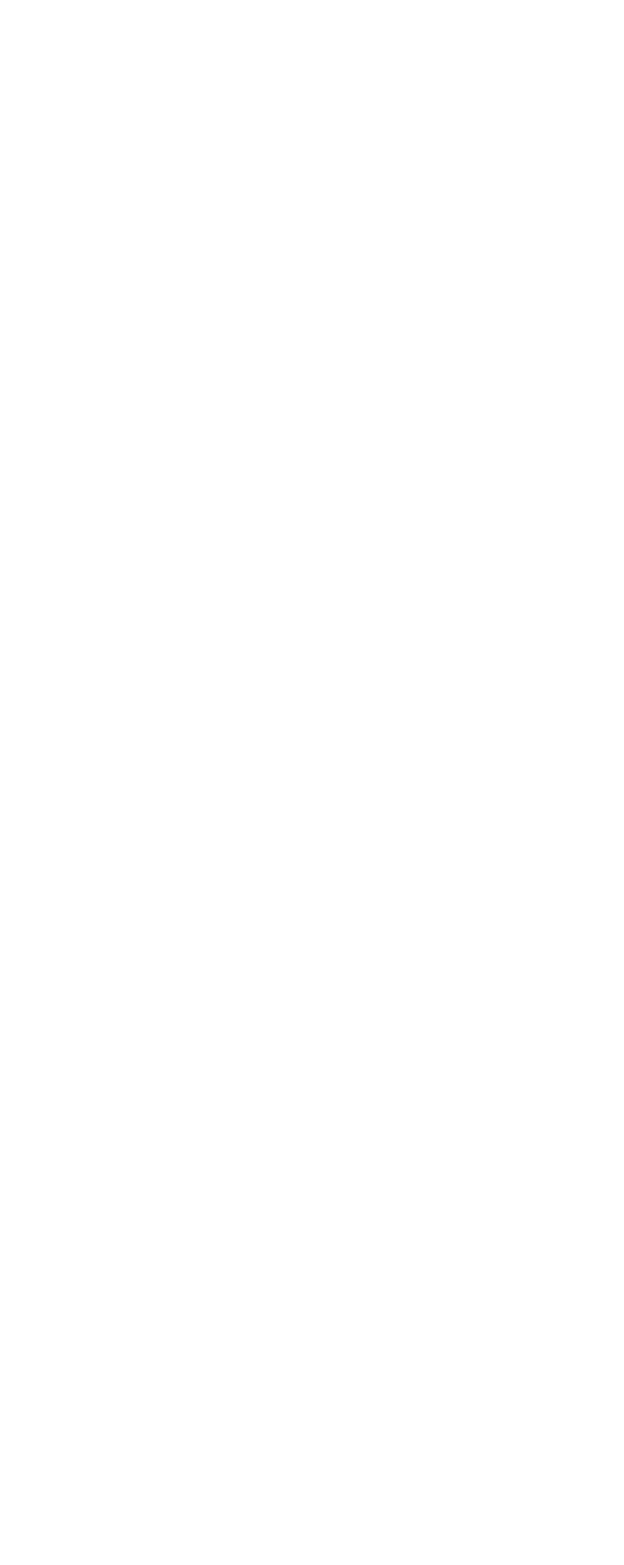
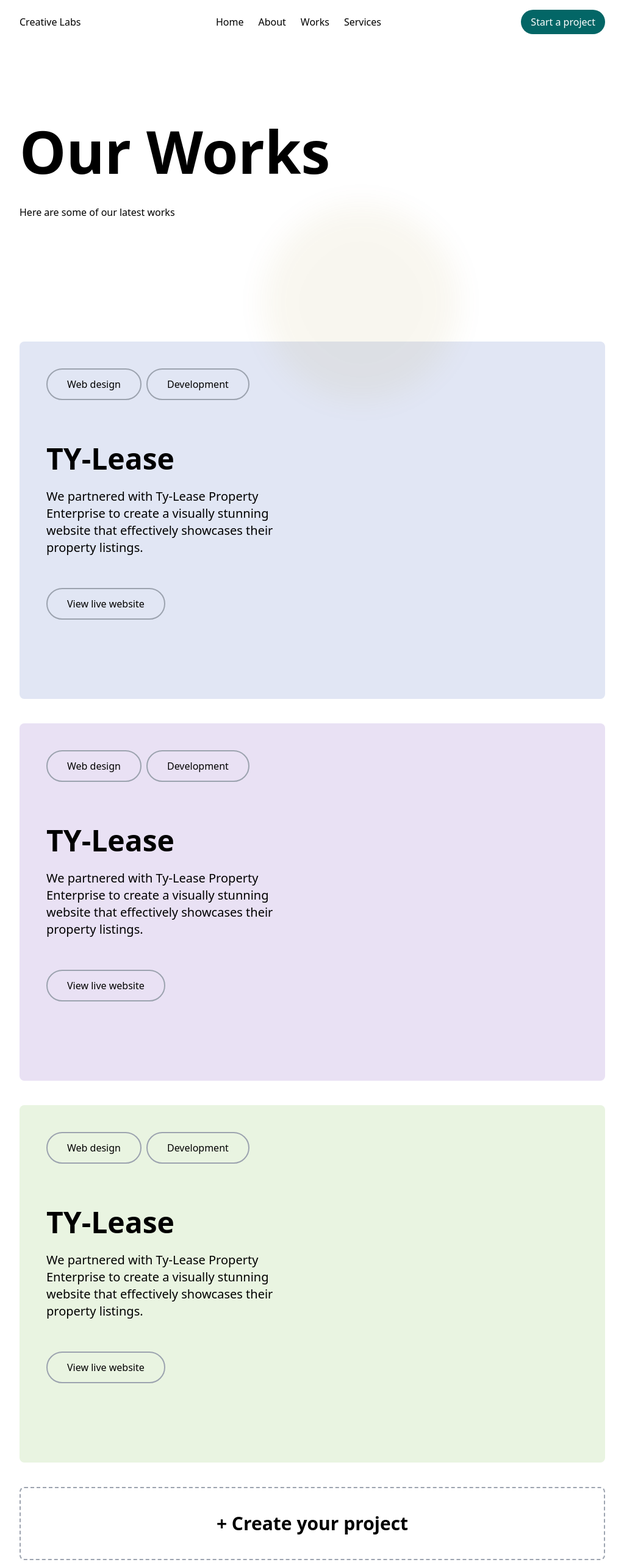
Before and after one commit to Marvel2456/creative-lab-tech, a React (Create React App) app: page /works in a window 1280 px wide. Shown: the top 2566 px of the page at 61% size, without its empty margins (128-1151 px from the left). Before the commit the page ends 800 px from the top, so only its background shows below. Built offline with nearby package versions, Linux system fonts and the light colour scheme.

Commit message:
FIxed Issue with navbar component

```diff
--- a/src/App.js
+++ b/src/App.js
@@ -3,15 +3,17 @@ import {Routes, Route} from 'react-router-dom';
 import Home from "./pages/Home";
 import About from "./pages/About";
 import Works from "./pages/Works"
+import Serve from "./pages/Serve";
 
 function App() {
   return (
 
     <div className="container">
       <Routes>
-        <Route path='/' element={<Home />} />
-        <Route path='about' element={<About />} />
-        <Route path='works' element={<Works />} />
+        <Route exact path="/" element={<Home />} />
+        <Route exact path="about" element={<About />} />
+        <Route exact path="works" element={<Works />} />
+        <Route exact path="services" element={<Serve />} />
       </Routes>
 
     </div>
--- a/src/components/Footer.js
+++ b/src/components/Footer.js
@@ -3,7 +3,7 @@ import {BiCopyright} from 'react-icons/bi'
 
 const Footer = () => {
   return (
-    <div className='container w-full h-full pt-16'>
+    <div className='container w-full h-full pt-16 pb-10'>
         <section className='px-10 md:px-[160px] bg-white'>
             <div className='md:flex grid-cols-2 space-y-2 md:space-y-0'>
               <div className='grid md:flex pr-20 md:pr-16'>
--- a/src/components/Navbar.js
+++ b/src/components/Navbar.js
@@ -1,6 +1,6 @@
 import React, {useState} from 'react'
 import {HiOutlineMenuAlt1} from 'react-icons/hi'
-import { Link } from 'react-router-dom';
+import { NavLink } from 'react-router-dom';
 
 
 const Navbar = () => {
@@ -20,15 +20,17 @@ const Navbar = () => {
                 </div>
                 <ul className='hidden md:flex pr-2 space-x-6'>
                     <li className=''>
-                        <Link to='/'>Home</Link>
+                        <NavLink to='/'>Home</NavLink>
                     </li>
                     <li className=''>
-                        <Link to='about'>About</Link>
+                        <NavLink to='/about'>About</NavLink>
                     </li>
                     <li className=''>
-                        <Link to='works'>Works</Link>
+                        <NavLink to='/works'>Works</NavLink>
                     </li>
-                    <li className=''>Services</li>
+                    <li className=''>
+                        <NavLink to='/services'>Services</NavLink>
+                    </li>
                 </ul>
                 <ul className='hidden md:flex'><button className='rounded-full bg-[#036666] py-2 px-4 text-white'>Start a project</button></ul>
                 <div onClick={handleClick} className='md:hidden'>
@@ -39,9 +41,10 @@ const Navbar = () => {
         </nav>
 
         <ul className={!nav ? 'hidden' : 'absolute bg-white w-full px-10 h-[360px]'}>
-            <li className='border-b-2 py-3 border-gray-400 w-full'>Home</li>
-            <li className='border-b-2 py-3 border-gray-400 w-full'>About</li>
-            <li className='border-b-2 py-3 border-gray-400 w-full'>Services</li>
+            <li className='border-b-2 py-3 border-gray-400 w-full'><NavLink to='/'>Home</NavLink></li>
+            <li className='border-b-2 py-3 border-gray-400 w-full'><NavLink to='/about'>About</NavLink></li>
+            <li className='border-b-2 py-3 border-gray-400 w-full'><NavLink to='/works'>Works</NavLink></li>
+            <li className='border-b-2 py-3 border-gray-400 w-full'><NavLink to='/services'>Services</NavLink></li>
             <ul className='pt-4'><button className='rounded-full bg-[#036666] py-2 px-4 text-white'>Start a project</button></ul>
         </ul>
 
--- a/src/pages/About.js
+++ b/src/pages/About.js
@@ -2,7 +2,7 @@ import React from 'react'
 
 const About = () => {
   return (
-    <div name="about">
+    <div>
       <h3>About</h3>
     </div>
   )
--- /dev/null
+++ b/src/pages/Serve.js
@@ -0,0 +1,13 @@
+import React from 'react'
+import Navbar from '../components/Navbar'
+
+const Serve = () => {
+  return (
+    <div>
+      <Navbar />
+
+    </div>
+  )
+}
+
+export default Serve
--- a/src/pages/Works.js
+++ b/src/pages/Works.js
@@ -1,8 +1,138 @@
 import React from 'react'
+import Navbar from '../components/Navbar';
+import Footer from '../components/Footer';
+import { HiOutlineArrowRight } from 'react-icons/hi';
 
 const Works = () => {
   return (
-    <div name='works' className=''>
+    <div className='w-full h-full bg-white]'>
+      <Navbar />
+      <section className='px-10 md:px-[160px] pt-[200px]'>
+        <div className='space-y-10'>
+          <h3 className='text-8xl font-bold'>Our Works</h3>
+          <div className='relative'>
+            <div className='absolute top-0 -right-4 md:-left-[-400px]  w-80 h-80 bg-[#9a7800] rounded-full filter blur-xl opacity-[6%]'></div>
+            <p>Here are some of our latest works</p>
+          </div>
+
+        </div>
+      </section>
+
+      <div className='w-full h-full bg-white pt-[200px] pb-10'>
+        <section className='px-10 md:px-[160px] space-y-10'>
+
+            <div className='container rounded-lg  bg-[#E1E6F4]'>
+                <div className='grid md:grid-cols-2'>
+                    <div className='px-5 md:px-11'>
+                        <div className='flex  pt-11 space-x-2'>
+                            <p className='py-3 px-8 rounded-full border-gray-400 border-2'>Web design</p>
+                            <p className='py-3 px-8 rounded-full border-gray-400 border-2'>Development</p>
+                        </div>
+                        <div className='pt-[60px] justify-center items-center'>
+                            <h3 className='font-bold text-5xl py-3'>TY-Lease</h3>
+                        </div>
+                        <div className=' md:text-xl'>
+                            <p className='py-3'>We partnered with Ty-Lease Property Enterprise to create a visually stunning website that
+                            effectively showcases their property listings.
+                            </p>
+                        </div>
+                        <div className='pt-10 pb-[130px]'>
+                            <button className='py-3 px-8 rounded-full border-gray-400 border-2'>View live website</button>
+                        </div>
+                    </div>
+
+                    <div className='px-5 md:px-11'>
+                        {/* add images */}
+                    </div>
+                </div>
+
+            </div>
+
+            <div className='container rounded-lg  bg-[#E9E1F4]'>
+                <div className='grid md:grid-cols-2'>
+                    <div className='px-5 md:px-11'>
+                        <div className='flex pt-11 space-x-2'>
+                            <p className='py-3 px-8 rounded-full border-gray-400 border-2'>Web design</p>
+                            <p className='py-3 px-8 rounded-full border-gray-400 border-2'>Development</p>
+                        </div>
+                        <div className='pt-[60px] justify-center items-center'>
+                            <h3 className='font-bold text-5xl py-3'>TY-Lease</h3>
+                        </div>
+                        <div className='md:text-xl'>
+                            <p className='py-3'>We partnered with Ty-Lease Property Enterprise to create a visually stunning website that
+                            effectively showcases their property listings.
+                            </p>
+                        </div>
+                        <div className='pt-10 pb-[130px]'>
+                            <button className='py-3 px-8 rounded-full border-gray-400 border-2'>View live website</button>
+                        </div>
+                    </div>
+
+                    <div className=''>
+                        {/* add images */}
+                    </div>
+                </div>
+
+            </div>
+
+            <div className='container rounded-lg  bg-[#E9F4E1] w-full'>
+                <div className='grid md:grid-cols-2'>
+                    <div className='px-5 md:px-11'>
+                        <div className='flex pt-11 space-x-2'>
+                            <p className='py-3 px-8 rounded-full border-gray-400 border-2'>Web design</p>
+                            <p className='py-3 px-8 rounded-full border-gray-400 border-2'>Development</p>
+                        </div>
+                        <div className='pt-[60px] justify-center items-center'>
+                            <h3 className='font-bold text-5xl py-3'>TY-Lease</h3>
+                        </div>
+                        <div className='md:text-xl'>
+                            <p className='py-3'>We partnered with Ty-Lease Property Enterprise to create a visually stunning website that
+                            effectively showcases their property listings.
+                            </p>
+                        </div>
+                        <div className='pt-10 pb-[130px]'>
+                            <button className='py-3 px-8 rounded-full border-gray-400 border-2'>View live website</button>
+                        </div>
+                    </div>
+
+                    <div className=''>
+                        {/* add images */}
+                    </div>
+                </div>
+
+            </div>
+            <div className='relative'>
+                <div className='container rounded-lg border-gray-400 border-2 border-dashed py-10 items-center justify-center text-center '>
+                    <button className='text-3xl font-semibold'>+ Create your project</button>
+                </div>
+            </div>
+
+
+        </section>
+
+        </div>
+
+        <div className='w-full h-full bg-white pt-[100px] pb-10'>
+        <section className='container bg-[#0E6960] text-[#FAFAFA]'>
+            <div className='pt-[100px] text-center'>
+                <h2 className='text-3xl md:text-7xl font-bold py-10'>Have an Idea</h2>
+                <p className='md:text-xl py-10'>Bring your ideas to life what ever it may be</p>
+            </div>
+            <div className='flex py-4 pb-[120px] items-center justify-center'>
+              <div>
+                <button className='flex py-3 px-[100px] bg-[#FAFAFA] text-[#0E6960] rounded-full text-xl'>Start a project&nbsp;
+                  <div className='pt-1.5'><HiOutlineArrowRight size={20} /></div>
+                </button>
+              </div>
+
+
+            </div>
+
+        </section>
+
+        </div>
+        <Footer />
+
 
     </div>
   )
```
